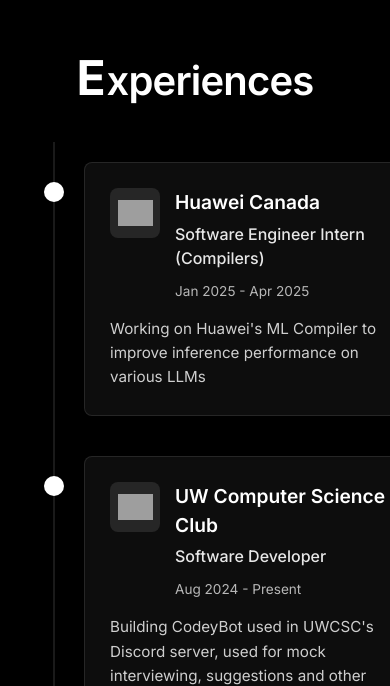
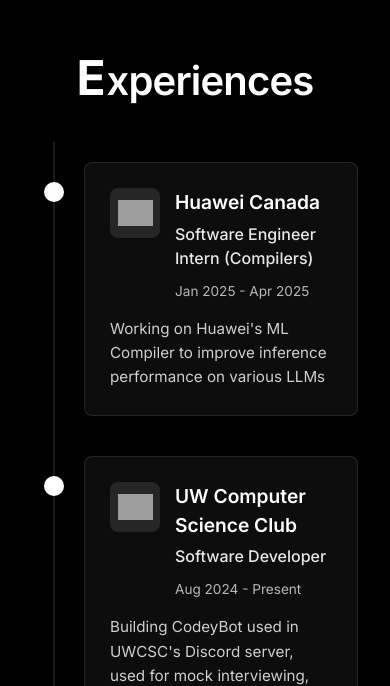
Before and after one commit to JasonH53/NewPortfolioWebsite, a Next.js app: page / in a window 390 px wide. Shown: the part 854-1540 px from the top of the page. Built offline with nearby package versions, Linux system fonts and the light colour scheme; grey boxes are pictures that could not be loaded.

Commit message:
Changed timeline card

```diff
--- a/app/globals.css
+++ b/app/globals.css
@@ -1181,6 +1181,10 @@
     margin-bottom: 40px;
   }
 
+  .timeline-card {
+    width: 80%;
+  }
+
   .company-logo,
   .education-logo {
     width: 50px;
```
